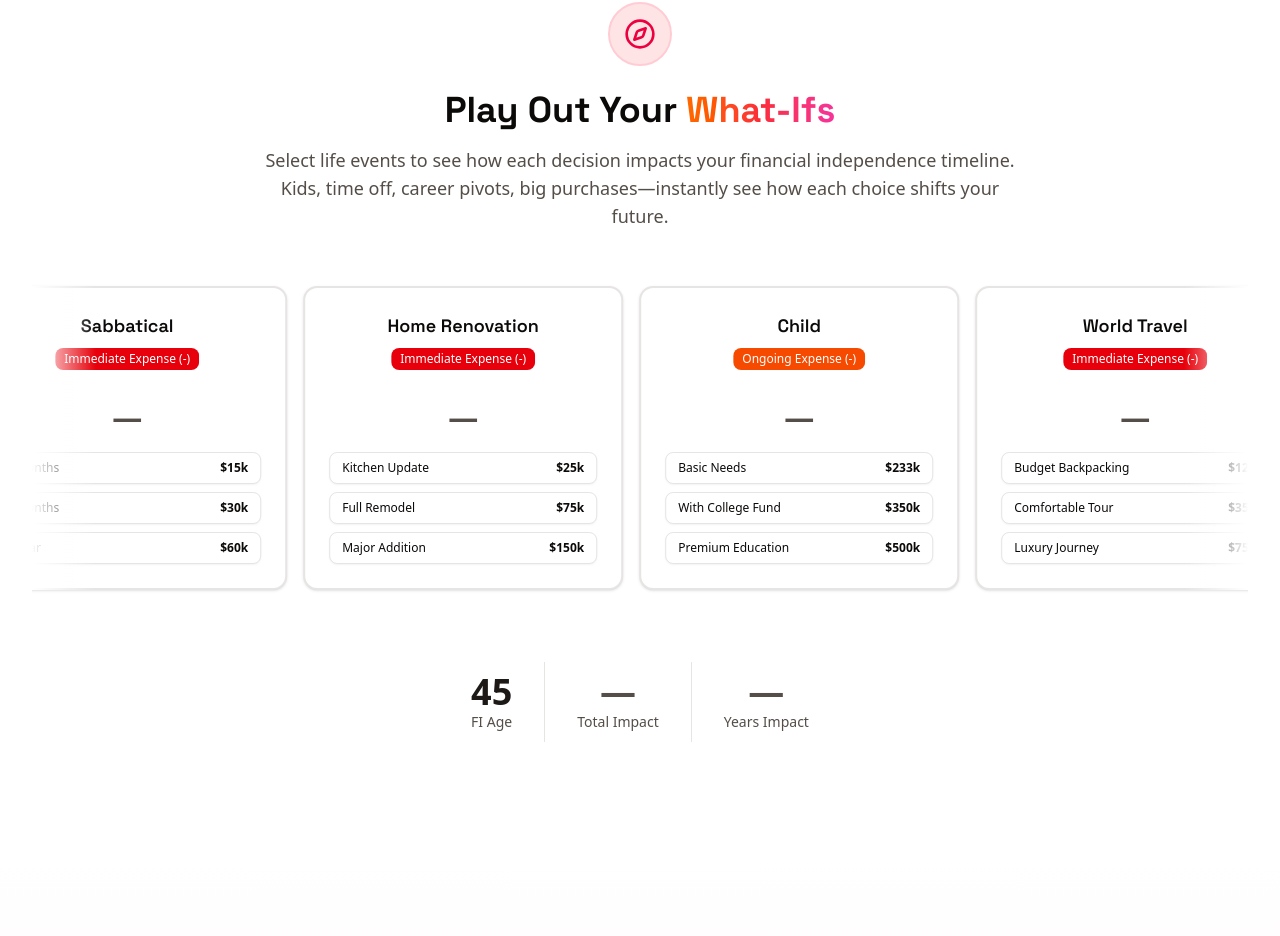
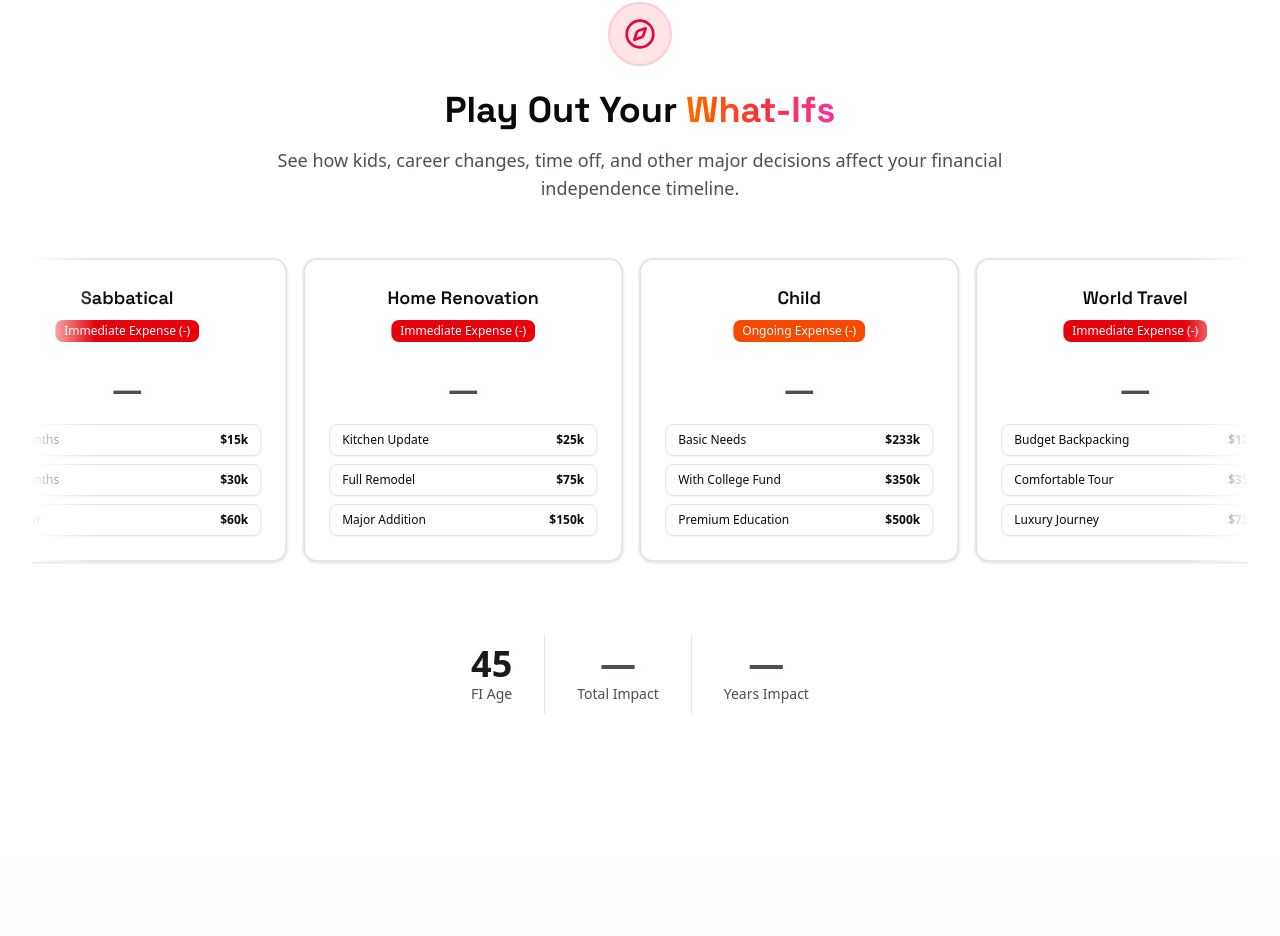
Before and after one commit to schelskedevco/ignidash-legacy, a Next.js app: page / in a window 1280 px wide. Shown: the part 1881-2817 px from the top of the page. Built offline with nearby package versions, Linux system fonts and the light colour scheme.

Commit message:
small content change to header

```diff
--- a/src/components/features/life-modules/life-modules-section.tsx
+++ b/src/components/features/life-modules/life-modules-section.tsx
@@ -66,7 +66,7 @@ export function LifeModulesSection() {
             Play Out Your <span className={GRADIENTS.text}>What-Ifs</span>
           </>
         }
-        description="Select life events to see how each decision impacts your financial independence timeline. Kids, time off, career pivots, big purchases—instantly see how each choice shifts your future."
+        description="See how kids, career changes, time off, and other major decisions affect your financial independence timeline."
       />
 
       <LifeEventCarousel>
```
